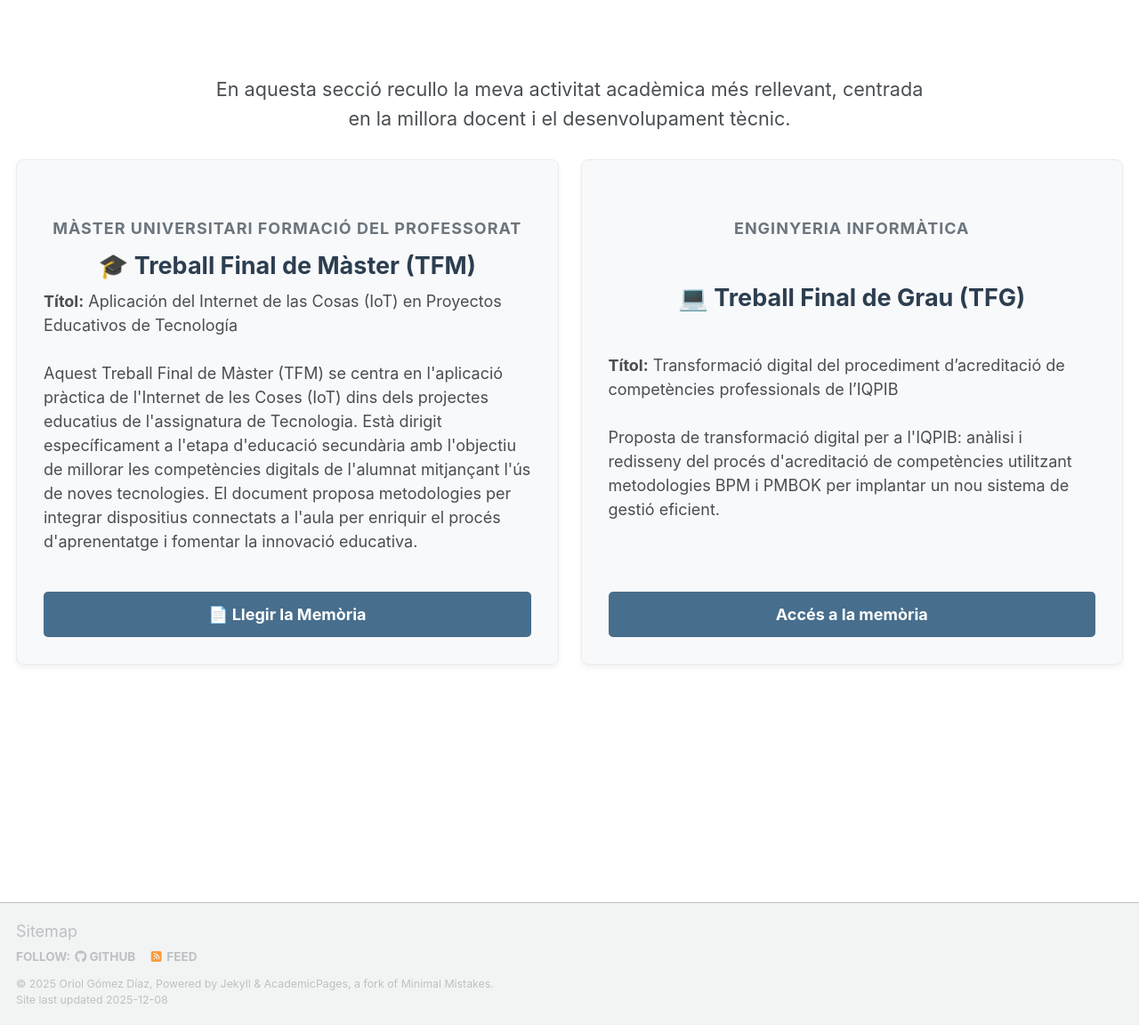
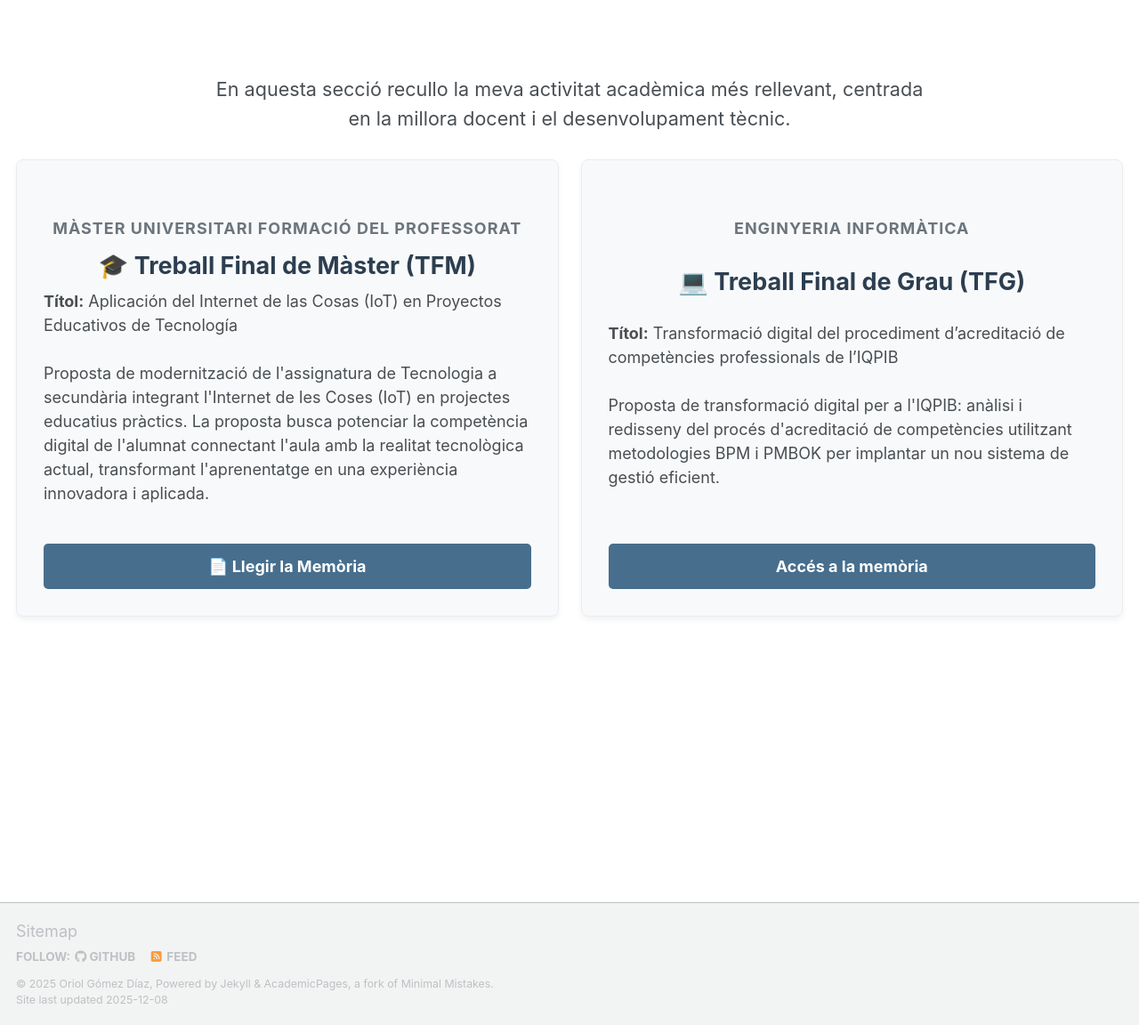
Before and after one commit to oriolgomezdiaz/oriolgomezdiaz.github.io, a Jekyll site: the page built from _pages/Projectes/projectes-academics.md, in a window 1280 px wide and 1391 px high. Shown: the part 239-1391 px from the top of the window at 89% size. Built offline with Jekyll 4.4.1, drawn with Linux system fonts in a browser that asks for light colours; a script that is not in the unit is left out.

Commit message:
més treballs

```diff
--- a/_pages/Projectes/projectes-academics.md
+++ b/_pages/Projectes/projectes-academics.md
@@ -80,7 +80,7 @@ header:
     <h3>🎓 Treball Final de Màster (TFM)</h3>
     <p style="text-align: left;">
       <strong>Títol:</strong> Aplicación del Internet de las Cosas (IoT) en Proyectos Educativos de Tecnología <br><br>
-      Aquest Treball Final de Màster (TFM) se centra en l'aplicació pràctica de l'Internet de les Coses (IoT) dins dels projectes educatius de l'assignatura de Tecnologia. Està dirigit específicament a l'etapa d'educació secundària amb l'objectiu de millorar les competències digitals de l'alumnat mitjançant l'ús de noves tecnologies. El document proposa metodologies per integrar dispositius connectats a l'aula per enriquir el procés d'aprenentatge i fomentar la innovació educativa.
+      Proposta de modernització de l'assignatura de Tecnologia a secundària integrant l'Internet de les Coses (IoT) en projectes educatius pràctics. La proposta busca potenciar la competència digital de l'alumnat connectant l'aula amb la realitat tecnològica actual, transformant l'aprenentatge en una experiència innovadora i aplicada.
     </p>
     <a href="https://doi.org/10.5281/zenodo.17859842" class="grid-btn" target="_blank">📄 Llegir la Memòria</a>
   </div>
```
